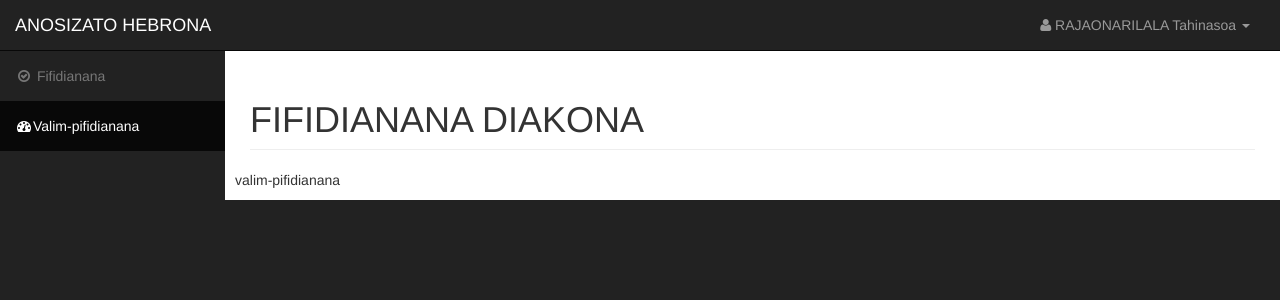
After one commit to taxroxax/fifidianana, a PHP site: the page made by views/candidat/result.php in a window 1280 px wide. The commit adds this page. Shown: the top 300 px of the page. Run offline with PHP 8.4, Linux system fonts and the light colour scheme; the template is opened without the code that fills it, so the values that code supplies are empty; some libraries are stand-ins or nearby versions.

Commit message:
adding base path,show result

```diff
--- a/src/Controllers/CandidatController.php
+++ b/src/Controllers/CandidatController.php
@@ -18,4 +18,9 @@ class CandidatController extends Controller {
         $genre = array_keys($list[$quartier[0]]);
         return $this->render('candidat/index',array('list'=>$list,'quartier'=>$quartier,'genre'=>$genre));
     }
+
+    public function resultatAction(){
+        $result = array();
+        return $this->render('candidat/result',array('result'=> $result));
+    }
 }
--- a/src/Controllers/Controller.php
+++ b/src/Controllers/Controller.php
@@ -9,6 +9,7 @@
 namespace App\Controllers;
 
 
+use App\Web\Config;
 use App\Web\Route;
 
 class Controller {
@@ -24,6 +25,7 @@ class Controller {
 
     public function redirect($routeName){
         if($selected_route = $this->route->findByName($routeName)){
+            header('Location: '.Config::BASE_URL.$selected_route['route']);
             $controller = new $selected_route['controller'];
             $action = $selected_route['action'];
             return $controller->$action();
--- a/src/Dao/BulletinDao.php
+++ b/src/Dao/BulletinDao.php
@@ -38,4 +38,5 @@ class BulletinDao {
         return $id;
     }
 
+
 }
--- a/src/Web/Route.php
+++ b/src/Web/Route.php
@@ -16,7 +16,8 @@ class Route
 //        array('route'=>'/','controller'=> 'App\Controllers\HomeController', 'action' => 'index'),
         array('route' => '/hello', 'name'=>'hello','controller' => 'App\Controllers\HomeController', 'action' => 'hello'),
         array('route' => '/', 'name'=>'candidat.list', 'controller' => 'App\Controllers\CandidatController', 'action' => 'listAction'),
-        array('route' => '/bulletin/save', 'name'=>'bulletin.save','controller' => 'App\Controllers\BulletinController', 'action' => 'saveBulletin')
+        array('route' => '/bulletin/save', 'name'=>'bulletin.save','controller' => 'App\Controllers\BulletinController', 'action' => 'saveBulletin'),
+        array('route' => '/resultat', 'name'=>'resultat.show','controller' => 'App\Controllers\CandidatController', 'action' => 'resultatAction')
     );
 
     public function findByPath($route)
--- /dev/null
+++ b/views/candidat/result.php
@@ -0,0 +1,135 @@
+<!DOCTYPE html>
+<html lang="en">
+
+<head>
+
+    <meta charset="utf-8">
+    <meta http-equiv="X-UA-Compatible" content="IE=edge">
+    <meta name="viewport" content="width=device-width, initial-scale=1">
+    <meta name="description" content="">
+    <meta name="author" content="">
+
+    <title>FIANGONANA ANISOZATO HEBRONA</title>
+
+    <!-- Bootstrap Core CSS -->
+    <link href="../assets/css/bootstrap.min.css" rel="stylesheet">
+
+    <!-- Custom CSS -->
+    <link href="../assets/css/sb-admin.css" rel="stylesheet">
+
+    <!-- Morris Charts CSS -->
+    <link href="../assets/css/plugins/morris.css" rel="stylesheet">
+
+    <!-- Custom Fonts -->
+    <link href="../assets/font-awesome-4.1.0/css/font-awesome.min.css" rel="stylesheet" type="text/css">
+
+    <!-- HTML5 Shim and Respond.js IE8 support of HTML5 elements and media queries -->
+    <!-- WARNING: Respond.js doesn't work if you view the page via file:// -->
+    <!--[if lt IE 9]>
+    <script src="https://oss.maxcdn.com/libs/html5shiv/3.7.0/html5shiv.js"></script>
+    <script src="https://oss.maxcdn.com/libs/respond.js/1.4.2/respond.min.js"></script>
+    <![endif]-->
+
+</head>
+
+<body>
+
+<div id="wrapper">
+
+<!-- Navigation -->
+<nav class="navbar navbar-inverse navbar-fixed-top" role="navigation">
+    <!-- Brand and toggle get grouped for better mobile display -->
+    <div class="navbar-header">
+        <button type="button" class="navbar-toggle" data-toggle="collapse" data-target=".navbar-ex1-collapse">
+            <span class="sr-only">Toggle navigation</span>
+            <span class="icon-bar"></span>
+            <span class="icon-bar"></span>
+            <span class="icon-bar"></span>
+        </button>
+        <a class="navbar-brand" href="index.html">ANOSIZATO HEBRONA</a>
+    </div>
+    <!-- Top Menu Items -->
+    <ul class="nav navbar-right top-nav">
+        <li class="dropdown">
+            <a href="#" class="dropdown-toggle" data-toggle="dropdown"><i class="fa fa-user"></i> RAJAONARILALA Tahinasoa <b
+                    class="caret"></b></a>
+            <ul class="dropdown-menu">
+                <li>
+                    <a href="#"><i class="fa fa-fw fa-user"></i> Profile</a>
+                </li>
+                <li>
+                    <a href="#"><i class="fa fa-fw fa-envelope"></i> Inbox</a>
+                </li>
+                <li>
+                    <a href="#"><i class="fa fa-fw fa-gear"></i> Settings</a>
+                </li>
+                <li class="divider"></li>
+                <li>
+                    <a href="#"><i class="fa fa-fw fa-power-off"></i> Log Out</a>
+                </li>
+            </ul>
+        </li>
+    </ul>
+    <!-- Sidebar Menu Items - These collapse to the responsive navigation menu on small screens -->
+    <div class="collapse navbar-collapse navbar-ex1-collapse">
+        <ul class="nav navbar-nav side-nav">
+            <li>
+                <a href="<?php echo \App\Web\Config::BASE_URL.'/'; ?>"><i class="fa fa-fw fa-check-circle-o"></i> Fifidianana</a>
+            </li>
+            <li class="active">
+                <a href="resultat"><i class="fa fa-fw fa-dashboard"></i>Valim-pifidianana</a>
+            </li>
+        </ul>
+    </div>
+    <!-- /.navbar-collapse -->
+</nav>
+
+<div id="page-wrapper">
+
+    <div class="container-fluid">
+
+        <!-- Page Heading -->
+        <div class="row">
+            <div class="col-lg-12">
+                <h1 class="page-header">
+                    FIFIDIANANA DIAKONA
+                </h1>
+                <!-- <ol class="breadcrumb">
+                     <li class="active">
+                         <i class="fa fa-dashboard"></i> FIFIDIANANA DIAKONA
+                     </li>
+                 </ol>-->
+            </div>
+        </div>
+        <!-- /.row -->
+        <div class="row">
+            valim-pifidianana
+
+        </div>
+
+        <!-- /.row -->
+
+
+    </div>
+    <!-- /.container-fluid -->
+
+</div>
+<!-- /#page-wrapper -->
+
+</div>
+<!-- /#wrapper -->
+
+<!-- jQuery Version 1.11.0 -->
+<script src="../assets/js/jquery-1.11.0.js"></script>
+
+<!-- Bootstrap Core JavaScript -->
+<script src="../assets/js/bootstrap.min.js"></script>
+
+<!-- Morris Charts JavaScript -->
+<script src="../assets/js/plugins/morris/raphael.min.js"></script>
+<script src="../assets/js/plugins/morris/morris.min.js"></script>
+<script src="../assets/js/plugins/morris/morris-data.js"></script>
+
+</body>
+
+</html>
```
Also changed, not shown: src/Web/Config.php (added, +14 -0 lines), views/candidat/index.php (+20 -14 lines), 1 other file.
